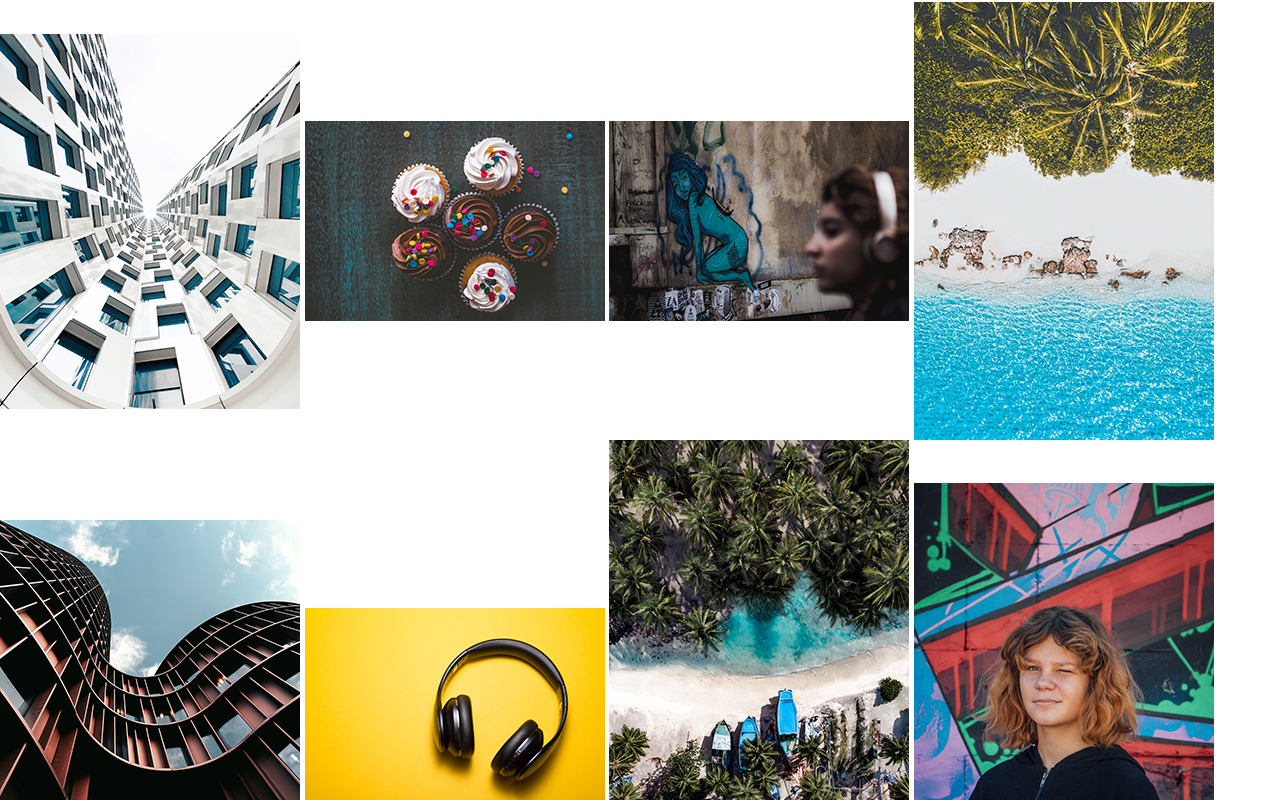
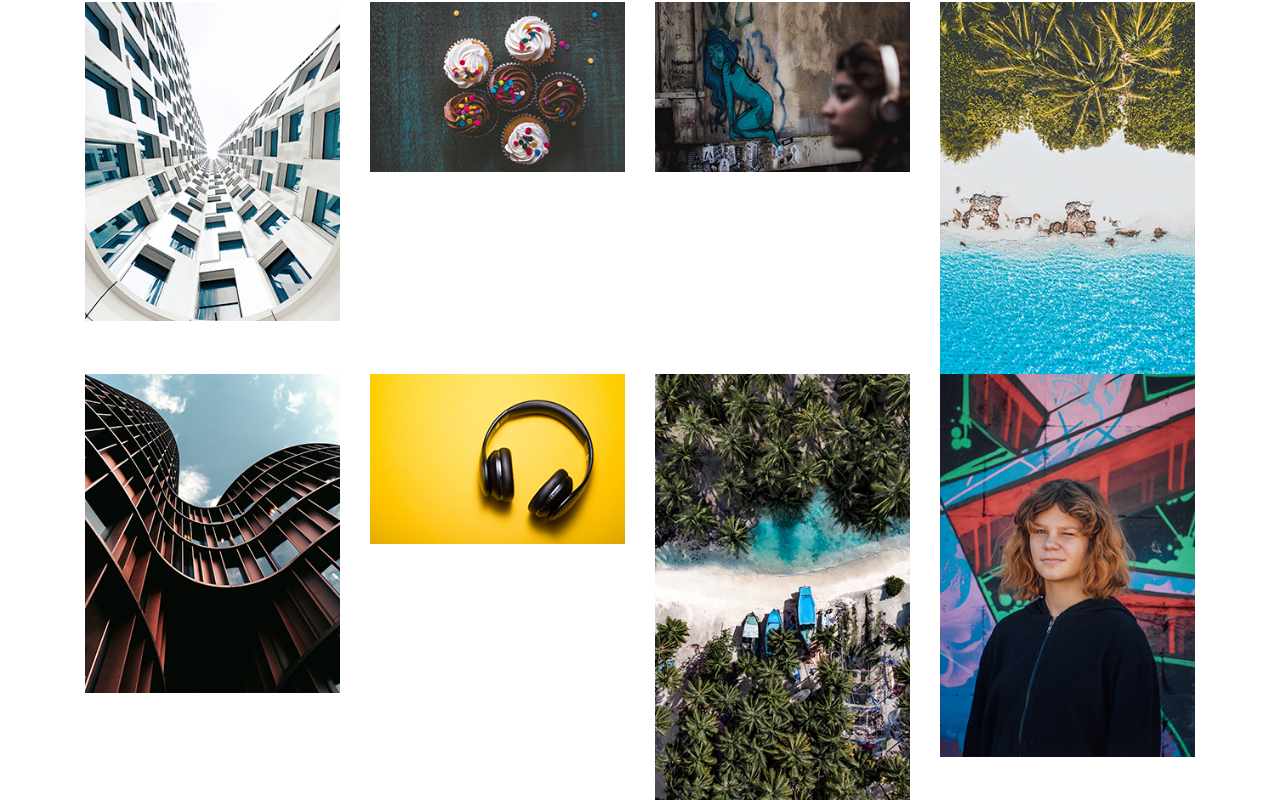
Before and after one commit to beckyh27/m1-hw2-hassler-rebecca, a plain HTML site: page index.html in a window 1280 px wide. Shown: the part 54-854 px from the top of the page. Drawn offline with nearby package versions, Linux system fonts and the light colour scheme.

Commit message:
Organize images into rows and colums

```diff
--- a/index.html
+++ b/index.html
@@ -16,15 +16,19 @@
   </head>
   <body>
     <h1>Inspiring Images</h1>
-    <img src="img/hw2-image1.png" alt="White Building" title="White Building">
-    <img src="img/hw2-image2.png" alt="Cupcakes" title="Cupcakes">
-    <img src="img/hw2-image3.png" alt="Woman in front of Street Art" title="Woman in front of Street Art">
-    <img src="img/hw2-image4.png" alt="Beach" title="Beach">
-    <img src="img/hw2-image5.png" alt="Orange Building" title="Orange Building">
-    <img src="img/hw2-image6.png" alt="Headphones" title="Headphones">
-    <img src="img/hw2-image7.png" alt="Beach with Boats" title="Beach with Boats">
-    <img src="img/hw2-image8.png" alt="Child in Front of Street Art" title="Child in Front of Street Art">
-    <img src="img/hw2-image9.png" alt="Beach with Rock Formation" title="Beach with Rock Formation">
+    <div class="container">
+        <div  class="row">
+            <img class="col-sm-6 col-md-4 col-lg-3 align-self-start"src="img/hw2-image1.png" alt="White Building" title="White Building">
+            <img class="col-sm-6 col-md-4 col-lg-3 align-self-start" src="img/hw2-image2.png" alt="Cupcakes" title="Cupcakes">
+            <img class="col-sm-6 col-md-4 col-lg-3 align-self-start" src="img/hw2-image3.png" alt="Woman in front of Street Art" title="Woman in front of Street Art">
+            <img class="col-sm-6 col-md-4 col-lg-3 align-self-start" src="img/hw2-image4.png" alt="Beach" title="Beach">
+            <img class="col-sm-6 col-md-4 col-lg-3 align-self-start" src="img/hw2-image5.png" alt="Orange Building" title="Orange Building">
+            <img class="col-sm-6 col-md-4 col-lg-3 align-self-start" src="img/hw2-image6.png" alt="Headphones" title="Headphones">
+            <img class="col-sm-6 col-md-4 col-lg-3 align-self-start" src="img/hw2-image7.png" alt="Beach with Boats" title="Beach with Boats">
+            <img class="col-sm-6 col-md-4 col-lg-3 align-self-start" src="img/hw2-image8.png" alt="Child in Front of Street Art" title="Child in Front of Street Art">
+            <img class="col-sm-6 col-md-4 col-lg-3 align-self-start" src="img/hw2-image9.png" alt="Beach with Rock Formation" title="Beach with Rock Formation">
+        </div>
+    </div>
 
     <!-- Optional JavaScript -->
     <!-- jQuery first, then Popper.js, then Bootstrap JS -->
```
